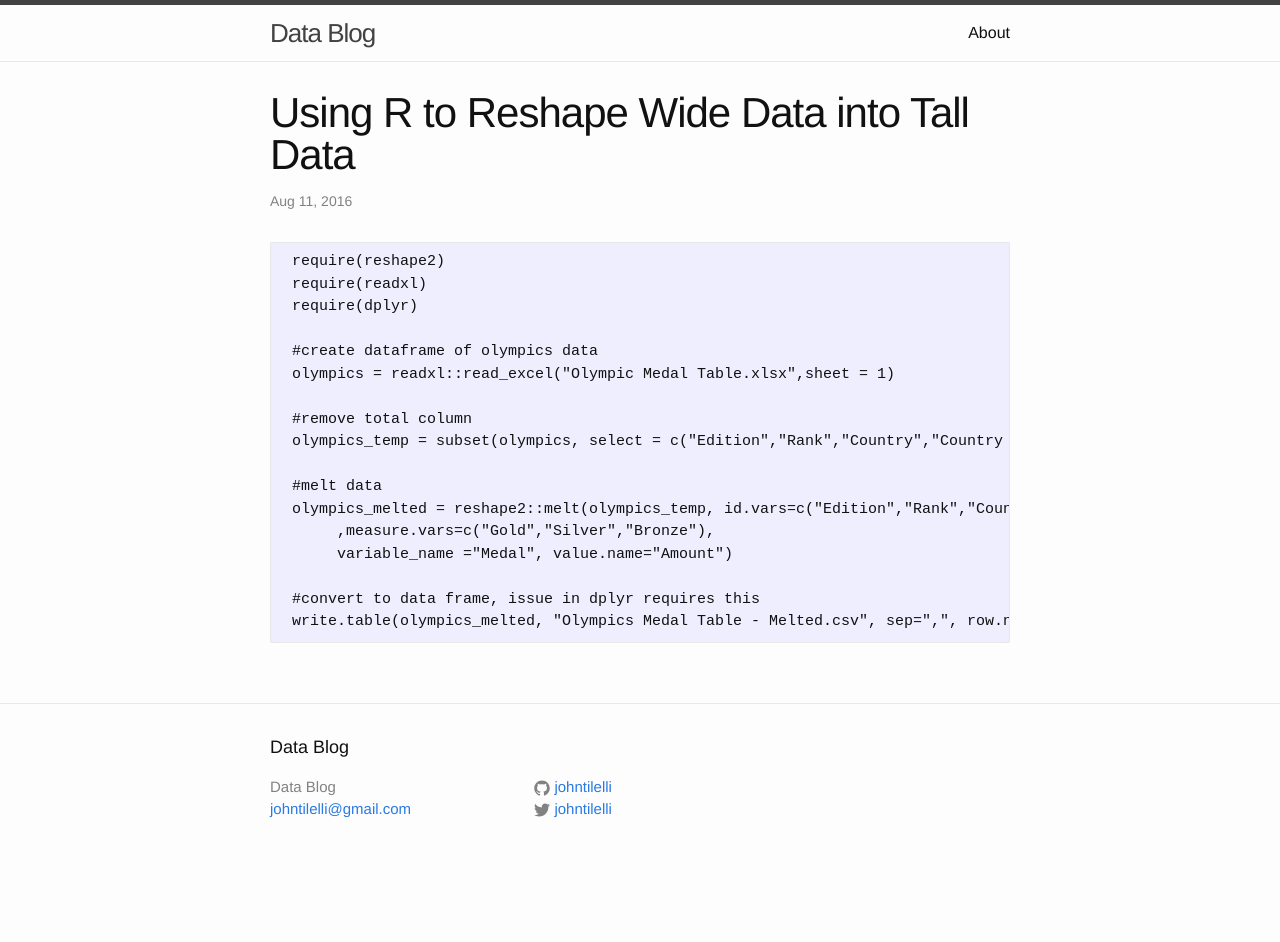
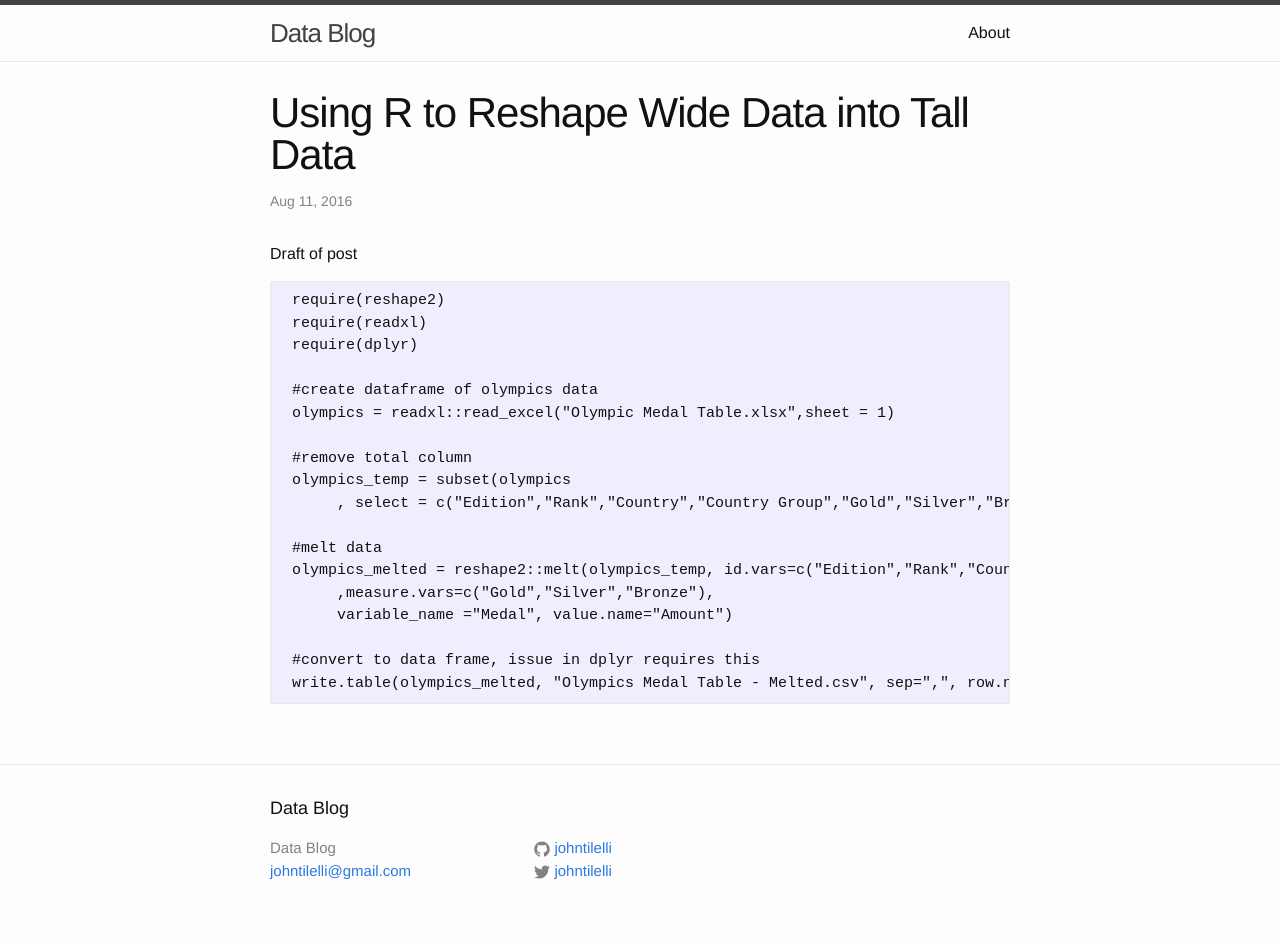
Before and after one commit to johntilelli/johntilelli.github.io, a Jekyll site: the page built from _posts/2016-08-11-reshaping-data.markdown, in a window 1280 px wide. Built offline with Jekyll 4.4.1, drawn with Linux system fonts in a browser that asks for light colours; before the commit the page ends 900 px from its top, so only the background shows below that.

Commit message:
Update 2016-08-11-reshaping-data.markdown

```diff
--- a/_posts/2016-08-11-reshaping-data.markdown
+++ b/_posts/2016-08-11-reshaping-data.markdown
@@ -5,6 +5,7 @@ date:   2016-08-11 00:34:00 -0700
 categories: blog update
 ---
 
+Draft of post
 
      require(reshape2)
      require(readxl)
@@ -14,7 +15,8 @@ categories: blog update
      olympics = readxl::read_excel("Olympic Medal Table.xlsx",sheet = 1)
 
      #remove total column
-     olympics_temp = subset(olympics, select = c("Edition","Rank","Country","Country Group","Gold","Silver","Bronze"))
+     olympics_temp = subset(olympics
+          , select = c("Edition","Rank","Country","Country Group","Gold","Silver","Bronze"))
 
      #melt data
      olympics_melted = reshape2::melt(olympics_temp, id.vars=c("Edition","Rank","Country","Country Group")
```
